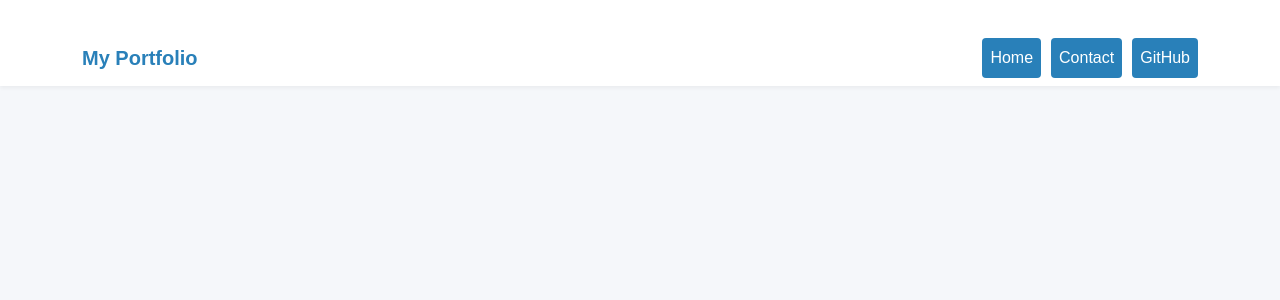
After one commit to TechCat-Hello/portfolio-site, a Django app: template templates/base.html in a window 1280 px wide. The commit adds this page. Shown: the top 300 px of the page. Run offline with Django 5.2, Linux system fonts and the light colour scheme; the template is opened without the code that fills it, so the values that code supplies are empty.

Commit message:
Add navigation bar with button-style links to the homepage

```diff
--- /dev/null
+++ b/templates/base.html
@@ -0,0 +1,72 @@
+{% load static %}
+<!DOCTYPE html>
+<html lang="ja">
+<head>
+  <meta charset="UTF-8">
+  <title>{% block title %}My Portfolio{% endblock %}</title>
+  <link rel="stylesheet" href="https://cdn.jsdelivr.net/npm/bootstrap@5.3.0/dist/css/bootstrap.min.css">
+  <style>
+    body {
+      font-family: "Noto Sans JP", sans-serif;
+      background-color: #f5f7fa;
+      color: #333;
+      margin: 0;
+      padding: 0;
+    }
+
+    nav.navbar {
+      background-color: #ffffff;
+      box-shadow: 0 2px 4px rgba(0, 0, 0, 0.05);
+    }
+
+    .navbar-brand {
+      font-weight: bold;
+      color: #2980b9 !important;
+    }
+
+    .navbar-nav .nav-link {
+      margin-left: 10px;
+      padding: 8px 14px;
+      border-radius: 4px;
+      background-color: #2980b9;
+      color: #fff !important;
+      transition: background-color 0.3s;
+    }
+
+    .navbar-nav .nav-link:hover {
+      background-color: #3498db;
+    }
+
+    .container {
+      margin-top: 30px;
+    }
+  </style>
+</head>
+<body>
+  <!-- ナビゲーションバー -->
+  <nav class="navbar navbar-expand-lg">
+    <div class="container">
+      <a class="navbar-brand" href="{% url 'portfolio:home' %}">My Portfolio</a>
+      <button class="navbar-toggler" type="button" data-bs-toggle="collapse" data-bs-target="#navbarNav"
+              aria-controls="navbarNav" aria-expanded="false" aria-label="Toggle navigation">
+        <span class="navbar-toggler-icon"></span>
+      </button>
+      <div class="collapse navbar-collapse justify-content-end" id="navbarNav">
+        <ul class="navbar-nav">
+          <li class="nav-item"><a class="nav-link" href="{% url 'portfolio:home' %}">Home</a></li>
+          <li class="nav-item"><a class="nav-link" href="{% url 'portfolio:contact' %}">Contact</a></li>
+          <li class="nav-item"><a class="nav-link" href="https://github.com/TechCat-Hello" target="_blank" rel="noopener noreferrer">GitHub</a></li>
+        </ul>
+      </div>
+    </div>
+  </nav>
+
+  <!-- 各ページごとの内容 -->
+  <div class="container">
+    {% block content %}
+    {% endblock %}
+  </div>
+
+  <script src="https://cdn.jsdelivr.net/npm/bootstrap@5.3.0/dist/js/bootstrap.bundle.min.js"></script>
+</body>
+</html>
```
Also changed, not shown: templates/home.html (+73 -2 lines).
